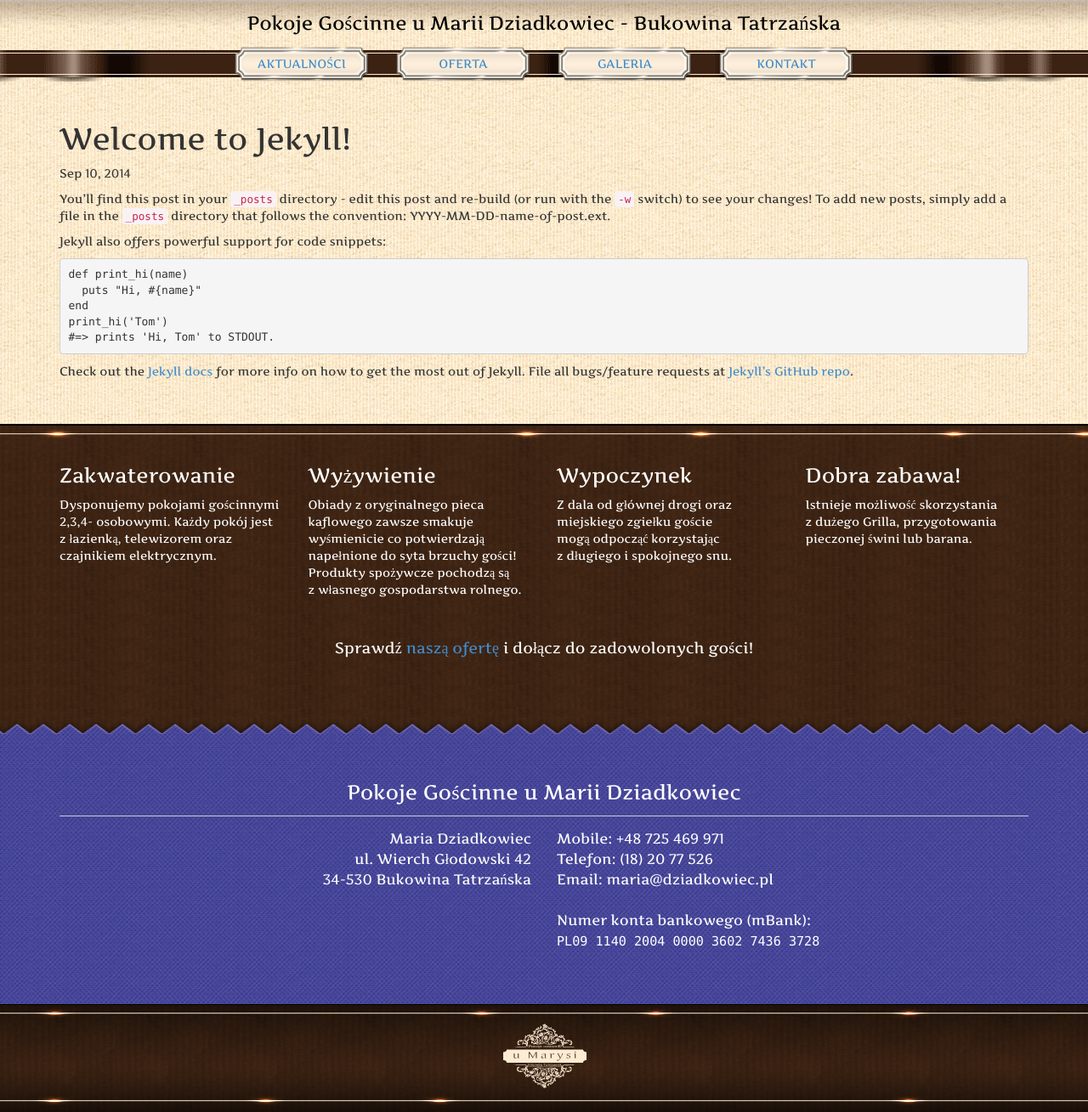
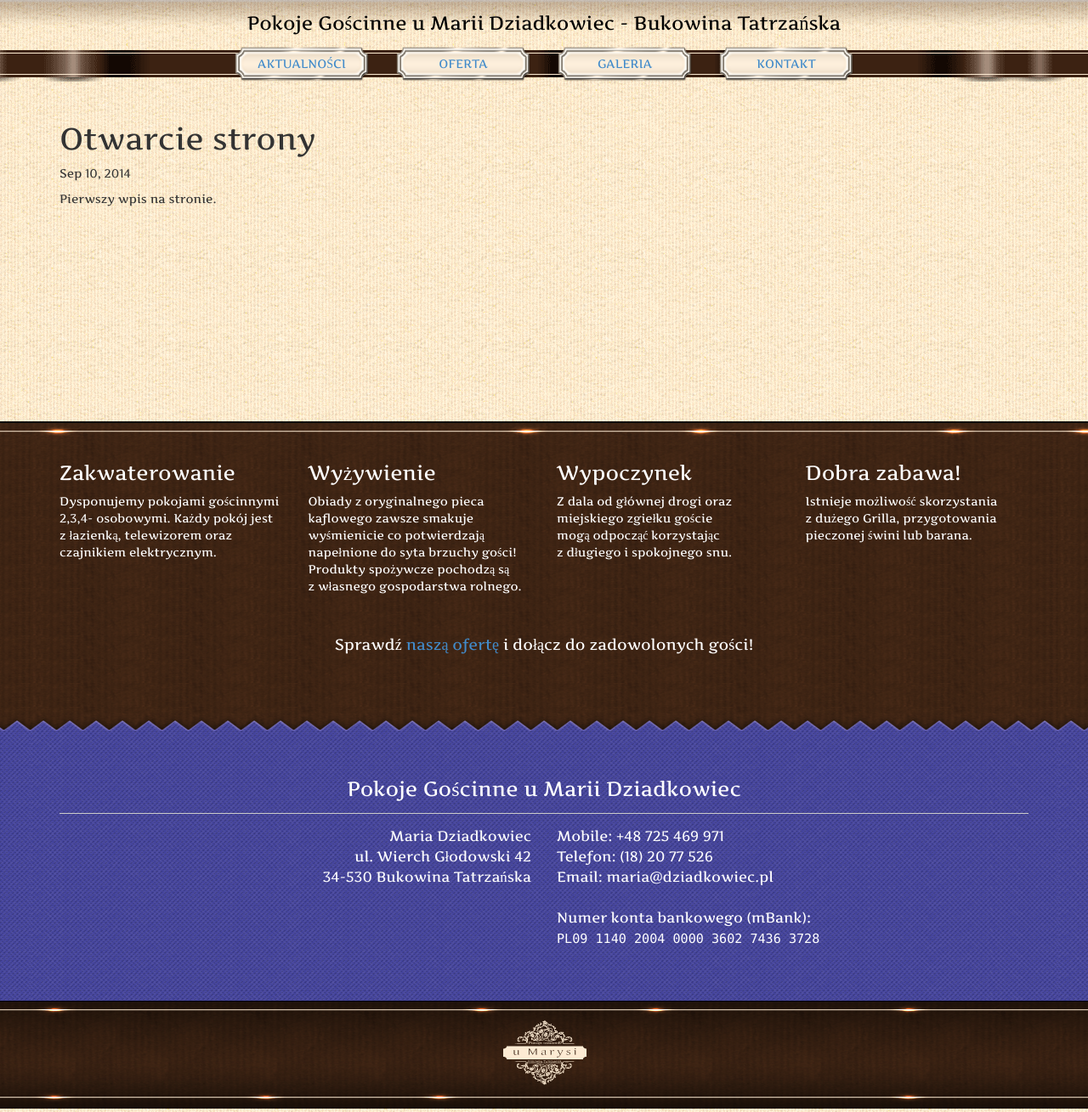
Before and after one commit to mdziadkowiec/maria.dziadkowiec.pl, a Jekyll site: the page built from _posts/2014-09-10-welcome-to-jekyll.markdown, in a window 1280 px wide. Shown: the whole page at 85% size. Built offline with Jekyll 4.4.1, drawn with Linux system fonts in a browser that asks for light colours.

Commit message:
added simple post

```diff
--- a/_posts/2014-09-10-welcome-to-jekyll.markdown
+++ b/_posts/2014-09-10-welcome-to-jekyll.markdown
@@ -1,24 +1,7 @@
 ---
 layout: post
-title:  "Welcome to Jekyll!"
-date:   2014-09-10 10:24:19
-categories: jekyll update
+title:  "Otwarcie strony"
+date:   2014-09-10
 ---
 
-You'll find this post in your `_posts` directory - edit this post and re-build (or run with the `-w` switch) to see your changes!
-To add new posts, simply add a file in the `_posts` directory that follows the convention: YYYY-MM-DD-name-of-post.ext.
-
-Jekyll also offers powerful support for code snippets:
-
-{% highlight ruby %}
-def print_hi(name)
-  puts "Hi, #{name}"
-end
-print_hi('Tom')
-#=> prints 'Hi, Tom' to STDOUT.
-{% endhighlight %}
-
-Check out the [Jekyll docs][jekyll] for more info on how to get the most out of Jekyll. File all bugs/feature requests at [Jekyll's GitHub repo][jekyll-gh].
-
-[jekyll-gh]: https://github.com/jekyll/jekyll
-[jekyll]:    http://jekyllrb.com
+Pierwszy wpis na stronie.
```
